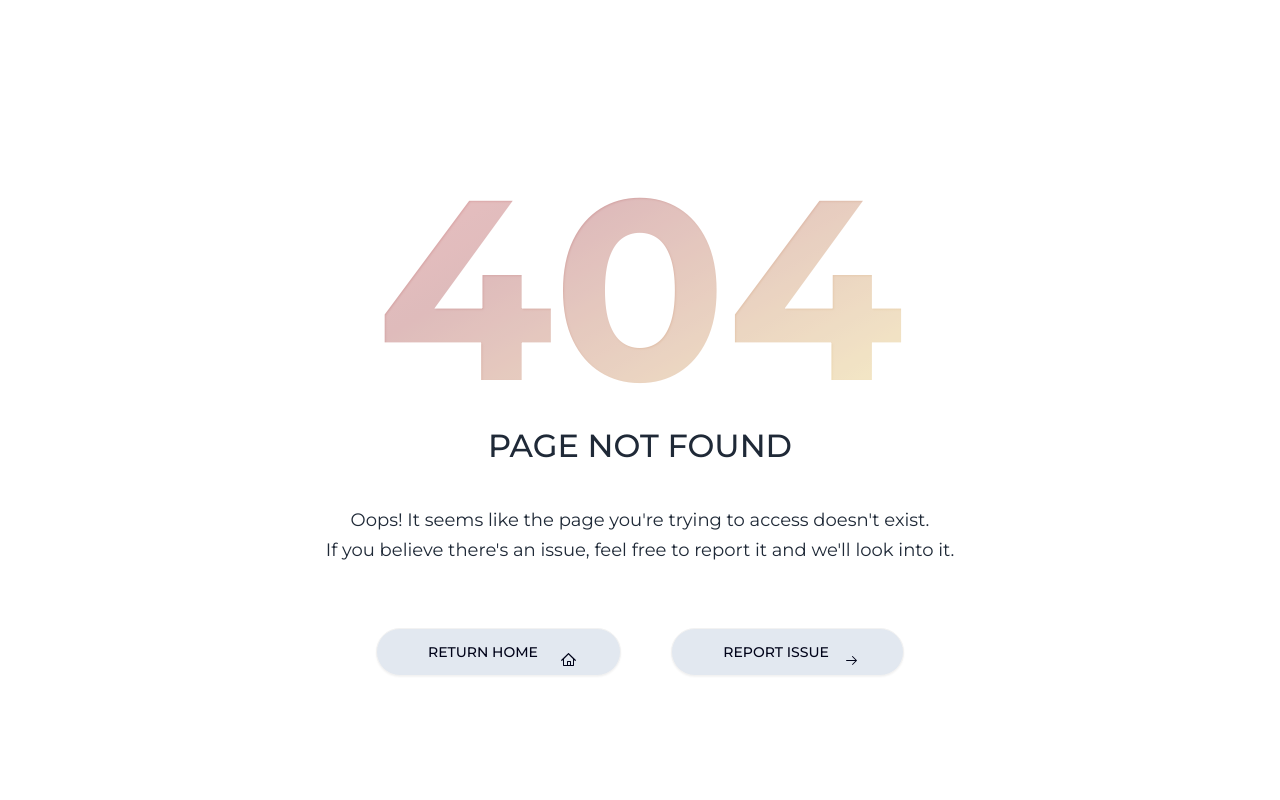
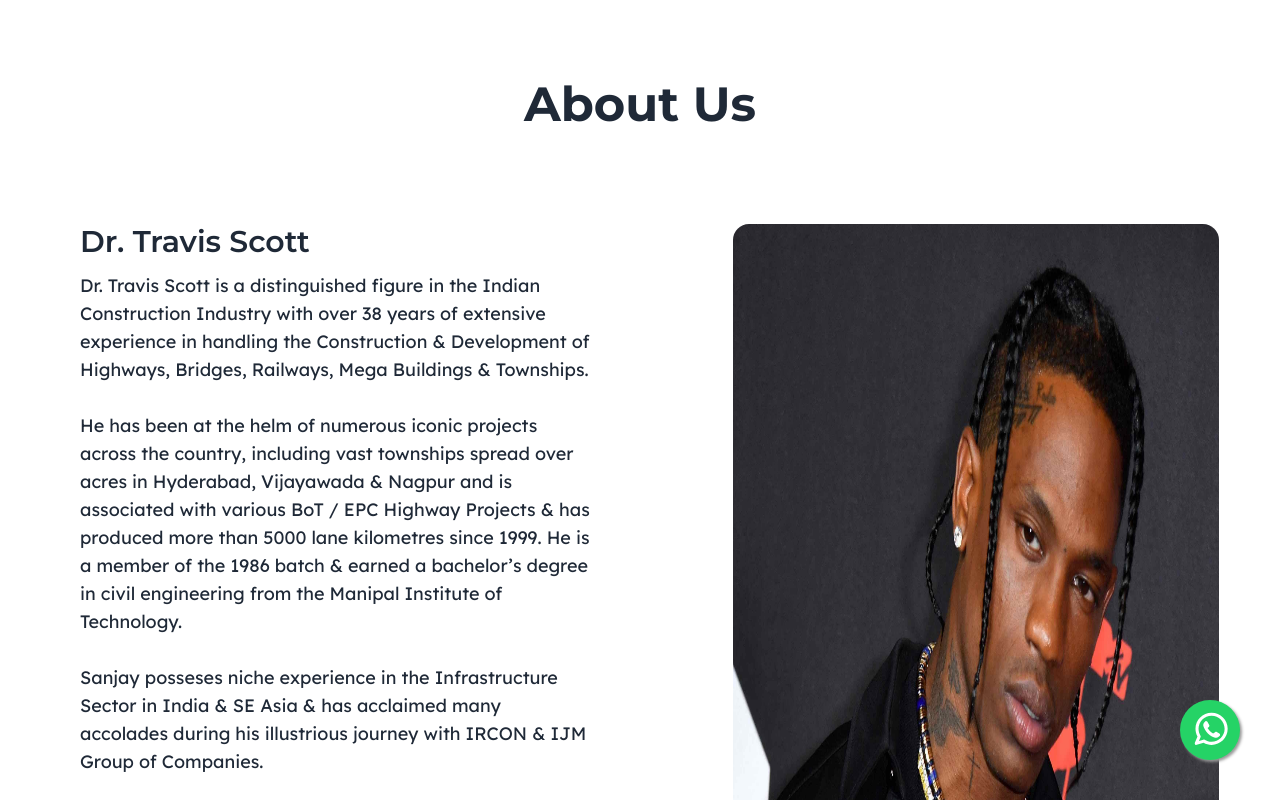
Before and after one commit to perplexingpasta/dr-travis-scott, a Next.js app: page /about in a window 1280 px wide. Before the commit this address had no page. Shown: the top 800 px of the page. Built offline with nearby package versions, Linux system fonts and the light colour scheme.

Commit message:
completed about us page

```diff
--- /dev/null
+++ b/app/(root)/about/page.tsx
@@ -0,0 +1,102 @@
+import EmblaCarousel from "../../../components/ui/HeroEmbla";
+import { Metadata } from "next";
+import Image from "next/image";
+import React from "react";
+
+export const metadata: Metadata = {
+  title: "About Us - Dr. Travis Scott",
+  description: "MD Dermatologist based in Chicago, IL.",
+};
+
+const page = () => {
+  return (
+    <>
+      <header id="about" className="pt-20">
+        <h1 className="heading relative block">About Us</h1>
+        <h2 className="dark relative mb-16 items-center justify-center py-4 text-center text-lg font-light text-black-100"></h2>
+      </header>
+      <main>
+        {/* FOUNDER */}
+        <section className="mb-10 flex w-full flex-col-reverse md:mb-20 lg:flex-row">
+          <div className="mx-auto max-w-[85vw] lg:mx-20 lg:w-1/2 lg:max-w-[40vw]">
+            <h1 className="mb-3 mt-10 text-2xl font-semibold md:text-3xl lg:mt-0">
+              Dr. Travis Scott
+            </h1>
+            <p className="font-lexendDeca md:text-lg">
+              Dr. Travis Scott is a distinguished figure in the Indian
+              Construction Industry with over 38 years of extensive experience
+              in handling the Construction & Development of Highways, Bridges,
+              Railways, Mega Buildings & Townships.
+              <br />
+              <br />
+              He has been at the helm of numerous iconic projects across the
+              country, including vast townships spread over acres in Hyderabad,
+              Vijayawada & Nagpur and is associated with various BoT / EPC
+              Highway Projects & has produced more than 5000 lane kilometres
+              since 1999. He is a member of the 1986 batch & earned a bachelor’s
+              degree in civil engineering from the Manipal Institute of
+              Technology.
+              <br />
+              <br />
+              Sanjay posseses niche experience in the Infrastructure Sector in
+              India & SE Asia & has acclaimed many accolades during his
+              illustrious journey with IRCON & IJM Group of Companies.
+              <br />
+              <br />
+              In April 2024, he relinquished the executive life from IJM &
+              Company retained him as Director & Advisor to mentor future
+              leaders & share rich expertise. Being at the helm of operations,
+              he had the opportunity to network with top Industry Leaders around
+              the globe & authorities alike & now he is available to share his
+              rich experiences with Industry mates & Companies who need niche
+              advice & networking services as a NEW phase of professional
+              journey with continued focus building platforms together that
+              create broad opportunities.
+              <br />
+              <br />
+              His strong belief: “Ethics are paramount & Essence of Success”
+              always preaches that teamwork is able to fill in leadership gaps &
+              eventually leads to effective communication & produces
+              collaborators with whom people want to work, thus creating
+              Effective Leaders.
+            </p>
+          </div>
+          <div className="flex justify-around lg:w-1/2">
+            <Image
+              src="/images/travis-sq.jpg"
+              width={1000}
+              height={1000}
+              className="w-4/5 rounded-2xl"
+              alt=""
+            />
+          </div>
+        </section>
+        {/* SERVICES */}
+        {/* <section className="lg:max-w-[40vw] max-w-[85vw] mx-auto lg:mx-20 mb-20">
+          <h1 className="font-semibold text-2xl md:text-3xl mb-3">
+            Our Services
+          </h1>
+          <ul className="md:text-lg space-y-3">
+            <li>✦ Advisory</li>
+            <li>✦ Industry Networking</li>
+            <li>✦ Mentoring</li>
+            <li>✦ Liasoning Office</li>
+            <li>✦ Product Promotion</li>
+            <li>✦ Investment</li>
+          </ul>
+        </section> */}
+
+        <section className="relative mt-44 hidden md:block">
+          {/* <div className="mx-auto max-w-[85vw] lg:mx-20 lg:w-1/2 lg:max-w-[40vw]"> */}
+          <h1 className="mb-12 mt-10 text-center text-2xl font-semibold md:text-3xl lg:mt-0">
+            Meet Our Staff!
+          </h1>
+          {/* </div> */}
+          <EmblaCarousel />
+        </section>
+      </main>
+    </>
+  );
+};
+
+export default page;
--- a/app/(root)/layout.tsx
+++ b/app/(root)/layout.tsx
@@ -1,4 +1,4 @@
-// "use client";
+"use client";
 import React from "react";
 // import NavbarNextUI from "@/components/Navbar2";
 import dynamic from "next/dynamic";
--- a/components/ui/HeroEmbla.jsx
+++ b/components/ui/HeroEmbla.jsx
@@ -19,10 +19,10 @@ const EmblaCarousel = () => {
         <div className="embla__slide">
           <Image
             width={1920}
-            height={720}
+            height={1080}
             src={src}
             alt=""
-            className="max-h-[50rem] w-full bg-black-100 object-cover"
+            className="max-h-[50rem] w-4/5 mx-auto mb-24 bg-black-100 object-cover"
           />
         </div>
       </>
--- a/package.json
+++ b/package.json
@@ -19,13 +19,13 @@
     "embla-carousel-autoplay": "^8.1.7",
     "embla-carousel-react": "^8.1.7",
     "framer-motion": "^11.3.28",
-    "next": "14.2.5",
+    "next": "^14.2.22",
     "react": "^18",
     "react-dom": "^18",
     "tailwind-merge": "^2.5.2"
   },
   "devDependencies": {
-    "@types/node": "^20",
+    "@types/node": "^20.17.11",
     "@types/react": "^18",
     "@types/react-dom": "^18",
     "daisyui": "^4.12.10",
```
Also changed, not shown: tsconfig.json (+20 -5 lines), public/images/travis-sq.jpg (added), 1 other file (tests, documents, lock files or other folders).
